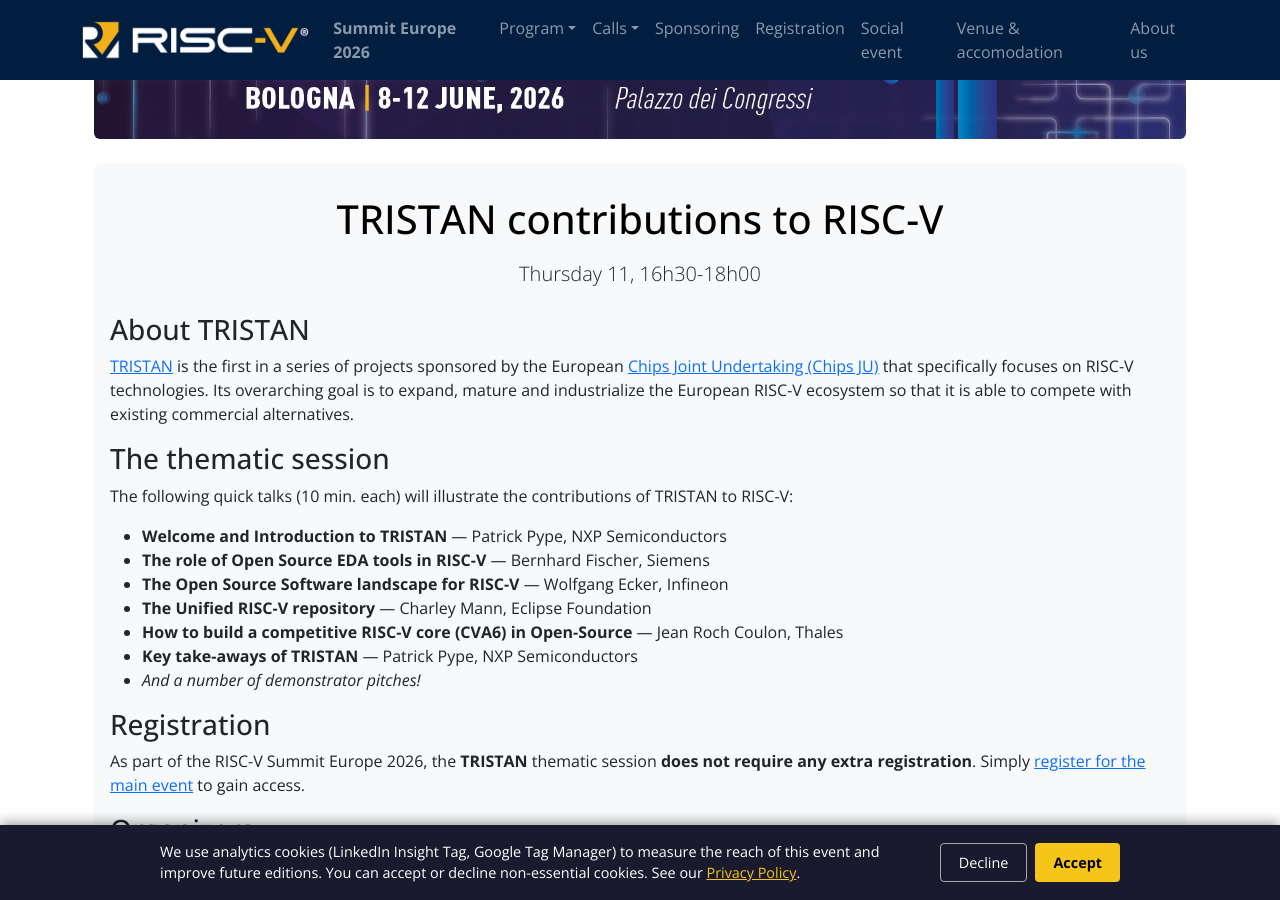
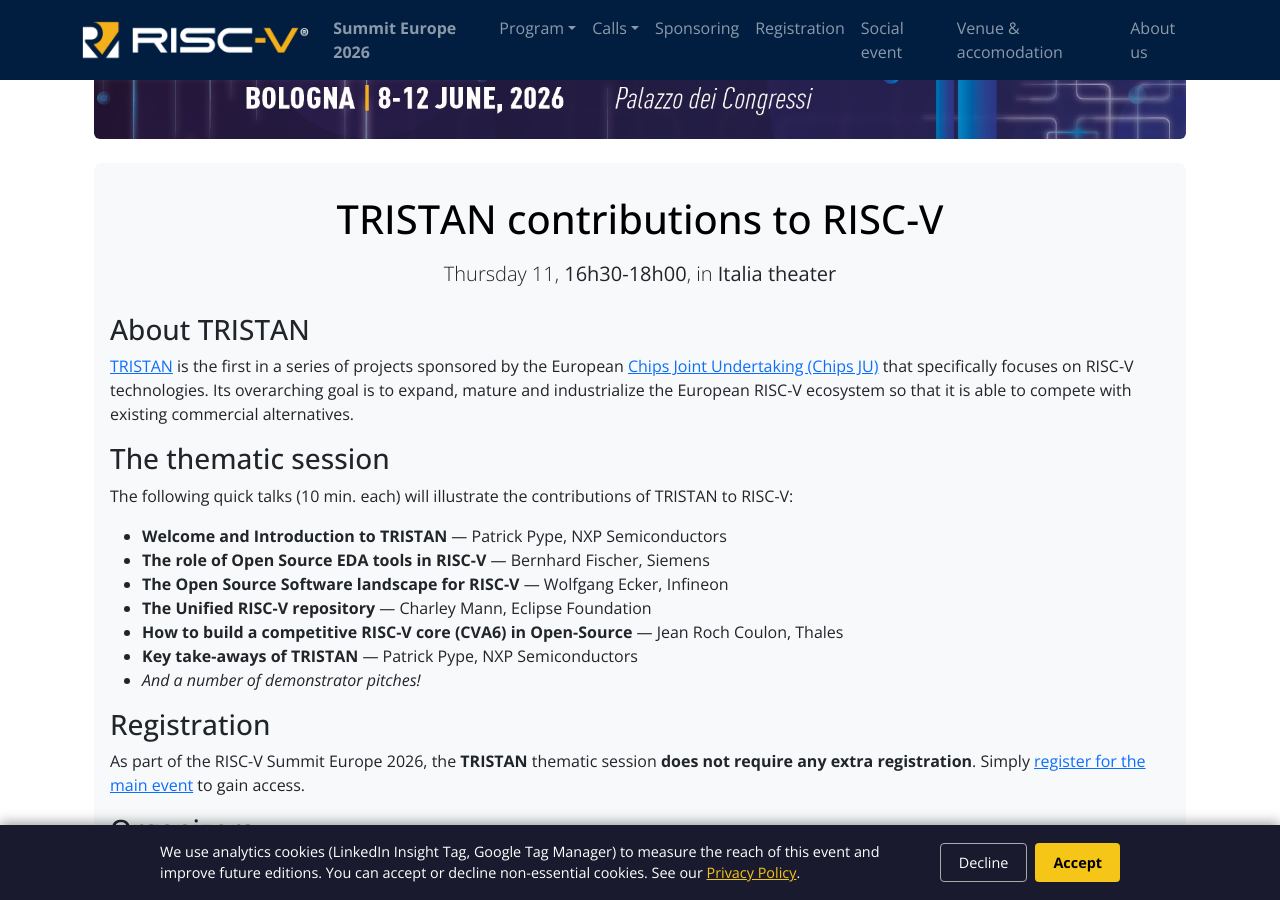
Before and after one commit to riscv-europe/summit-website-development, a Jekyll site: the page built from summit/2026/session-tristan.md, in a window 1280 px wide and 900 px high, scrolled down 347 px. Built offline with Jekyll 4.4.1, drawn with Linux system fonts in a browser that asks for light colours.

Commit message:
Add: rooms of special sessions.

```diff
--- a/summit/2026/session-tristan.md
+++ b/summit/2026/session-tristan.md
@@ -9,7 +9,7 @@
 
 {% include jumboboxstart.html
     title = "TRISTAN contributions to RISC-V"
-    lead = "Thursday 11, 16h30-18h00"
+    lead = "Thursday 11, <strong>16h30-18h00</strong>, in <strong>Italia theater</strong>"
 %}
 
 ### About TRISTAN
```
Also changed, not shown: summit/2026/session-riscv-in-space.md (+1 -1 lines).
